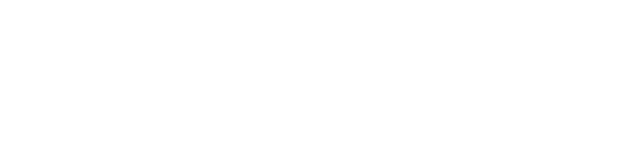
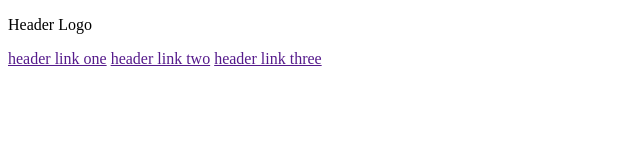
Before and after one commit to RaspberryDuck/TOP-project-website, a plain HTML site: page index.html in a window 1280 px wide. Shown: the whole page, without its empty margins (0-640 px from the left). Drawn offline with Linux system fonts and the light colour scheme.

Commit message:
Write basic html for website header

```diff
--- a/index.html
+++ b/index.html
@@ -7,6 +7,11 @@
     </head>
 
     <body>
-
+        <div class="header">
+            <p class="header-logo">Header Logo</p>
+            <a href="">header link one</a>
+            <a href="">header link two</a>
+            <a href="">header link three</a>
+            </div>
     </body>
 </html>
```
